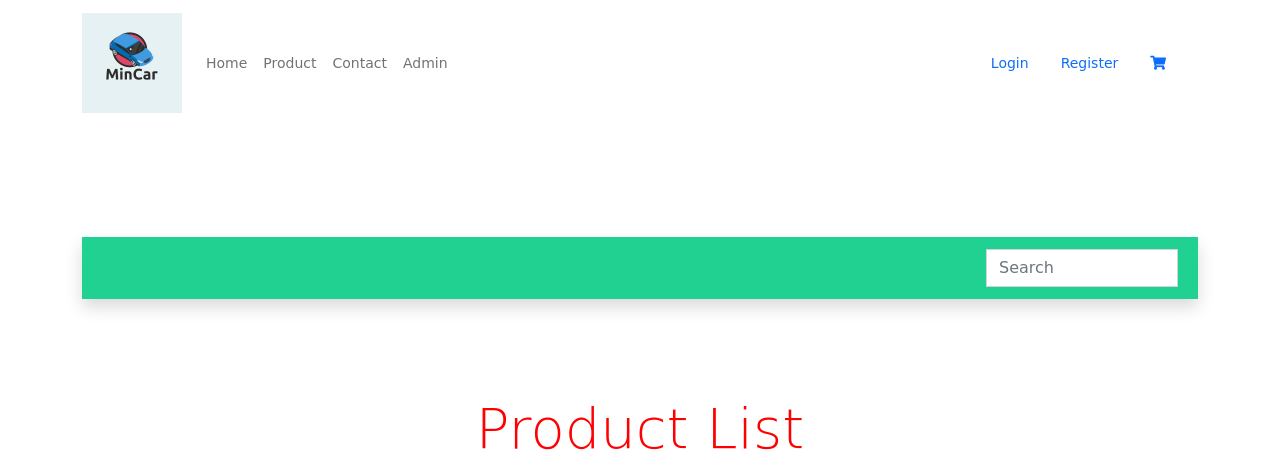
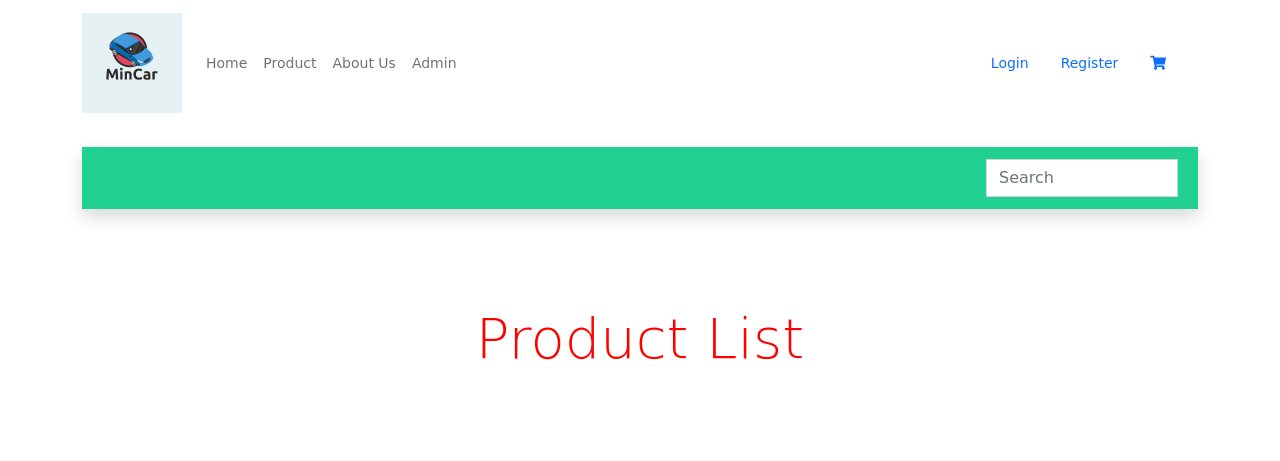
Before and after one commit to WEBG301HL/ASM, a Symfony app: template templates/home.html.twig in a window 1280 px wide. Shown: the top 461 px of the page. Run offline with Twig, Linux system fonts and the light colour scheme; the template is opened without the code that fills it, so the values that code supplies are empty; some libraries are stand-ins or nearby versions.

Commit message:
update home page

```diff
--- a/templates/home.html.twig
+++ b/templates/home.html.twig
@@ -20,7 +20,6 @@
   <link rel="stylesheet" href="https://cdnjs.cloudflare.com/ajax/libs/font-awesome/6.3.0/css/all.min.css">
     <!-- Custom styles -->
     <link rel="stylesheet" href="{{asset("styles/style.css")}}" />
-
 </head>
 <body>
 
@@ -41,7 +40,7 @@
     <!-- Collapsible wrapper -->
     <div class="collapse navbar-collapse" id="navbarSupportedContent1">
       <!-- Navbar brand -->
-      <a class="navbar-brand mt-2 mt-sm-0" href="#">
+      <a class="navbar-brand mt-2 mt-sm-0" href="{{path('homepage')}}">
         <img
           src="./uploads/logo.png"
           height="100"
@@ -53,16 +52,20 @@
 <!-- Left links -->
       <ul style="font-family: cursive" class="navbar-nav me-auto mb-2 mb-lg-0">
         <li class="nav-item active">
-          <a class="nav-link " href="#">Home</a>
+          <a class="nav-link " href="{{path('homepage')}}">Home</a>
         </li>
         <li class="nav-item">
-          <a class="nav-link" href="{{path('product_show')}}">Product</a>
+          <a class="nav-link" href="{{path('homepage')}}">Product</a>
         </li>
         <li class="nav-item">
-          <a class="nav-link" href="{{path('product_show')}}">Contact</a>
+          <a class="nav-link" href="">About Us</a>
         </li>
         <li class="nav-item">
-          <a class="nav-link" href="{{path('product_show')}}">Admin</a>
+           {% if app.user %}
+              <a class="nav-link" href="{{path('app_admin')}}">Admin</a>
+            {% else %}
+              <a class="nav-link" href="{{path('app_login')}}">Admin</a>
+            {% endif %}
         </li>
       </ul>
       <!-- Left links -->
@@ -73,18 +76,14 @@
     <div style="font-family: cursive" class="d-flex align-items-center">
 
       {% if app.user %}
-{#
-          <a class="nav-link me-3" href="#">
-            <i class="fas fa-shopping-cart"></i>
-          </a> #}
            Welcome {{ app.user.name }},
           <a class="nav-link me-3" href="{{ path('app_logout') }}">Logout</a>
-        {% else %}
+      {% else %}
         <a class="nav-link" href="{{ path('app_login') }}">Login</a>
 
-          <a class="nav-link" href="{{ path('app_register') }}">Register</a>
+        <a class="nav-link" href="{{ path('app_register') }}">Register</a>
 
-        {% endif %}
+      {% endif %}
 
       <!-- Icon -->
       <a class="nav-link me-3" href="{{ path('app_cart') }}">
@@ -104,7 +103,7 @@
 <!-- Navbar -->
    <link href="https://use.fontawesome.com/releases/v5.7.2/css/all.css" rel="stylesheet">
   <script src="https://cdnjs.cloudflare.com/ajax/libs/jquery/3.2.1/jquery.min.js"></script>
-  <div style="height: 200px"></div>
+  <div style="height: 110px"></div>
 
 {% block body %}
  <!--Main layout-->
@@ -158,16 +157,16 @@
     </div>
     <div class="row">
      {% for p in products %}
-        <div class="col-lg-12 mx-auto">
+        <div class="col-lg-6 mx-auto">
             <!-- List group-->
             <ul class="list-group shadow">
                 <!-- list group item-->
-                <li style="margin-bottom: 20px++" class="list-group-item">
+                <li style="margin-bottom: 20px++;" class="list-group-item">
                     <!-- Custom content-->
                     <div class="media align-items-lg-center flex-column flex-lg-row p-3">
                         <div class="media-body order-2 order-lg-1">
                             <a style="text-decoration: none;" href="#"><h5 class="mt-0 font-weight-bold mb-2">{{p.name}}</h5></a>
-                            <p class="font-italic text-muted mb-0 small">128 GB ROM | 15.49 cm (6.1 inch) Display 12MP Rear Camera | 7MP Front Camera A12 Bionic Chip Processor</p>
+                            <p class="font-italic text-muted mb-0 small">{{p.name }}</p>
                             <div class="d-flex align-items-center justify-content-between mt-1">
                                 <h6 class="font-weight-bold my-2">{{p.price}} $</h6>
                                 <ul class="list-inline small">
@@ -180,7 +179,7 @@
                                 </ul>
                             </div>
                             {% set img = p.image %}
-                        </div><img src="{{asset('uploads/'~img)}}" alt="Generic placeholder image" width="300" class="ml-lg-5 order-1 order-lg-2">
+                        </div><img style="height: 200px;width: 260px;" src="{{asset('uploads/'~img)}}" alt="Generic placeholder image" width="300" class="ml-lg-5 order-1 order-lg-2">
                           <div class="col-md-6 col-sm-6 col-xs-6">
 							              <a href="javascript:void(0);" class="btn btn-success">Add to cart</a>
 						              </div>
```
